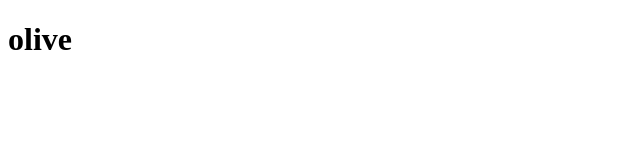
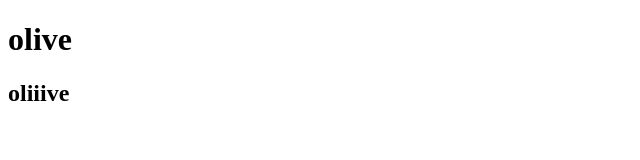
Before and after one commit to Ahmed01-rf/OlivePhases_rf, a plain HTML site: page index.html in a window 1280 px wide. Shown: the whole page, without its empty margins (0-640 px from the left). Drawn offline with Linux system fonts and the light colour scheme.

Commit message:
zyada h2 rf

```diff
--- a/index.html
+++ b/index.html
@@ -7,5 +7,6 @@
 </head>
 <body>
     <h1>olive</h1>
+    <h2>oliiive</h2>
 </body>
 </html>
```
